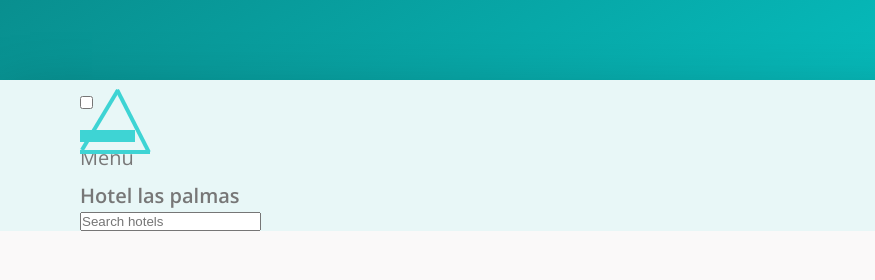
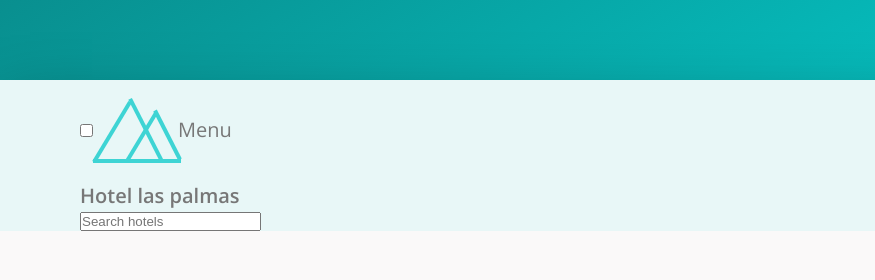
Before and after one commit to Batestickro/TrilloVersionCssAndvanced, a website: page index.html in a window 1280 px wide. Shown: the top 280 px of the page, 0-875 px from the left. Drawn offline with nearby package versions, Linux system fonts and the light colour scheme.

Commit message:
relative positioned logo

```diff
--- a/index.html
+++ b/index.html
@@ -17,18 +17,17 @@
       <div class="header__menus">
         <div class="header__logo">
           <input type="checkbox" class="header__logo-check" id="menu-toggle">
-          <label for="menu-toggle" class="header__triangles">
+          <label for="menu-toggle" class="header__logo-big">
             <div class="header__lines-big header__lines-big_left">&nbsp;</div>
             <div class="header__lines-big header__lines-big_bottom">&nbsp;</div>
             <div class="header__lines-big header__lines-big_right">&nbsp;</div>
-          <!-- </label> -->
-          <!-- <label for="menu-toggle" class="header__logo-small"> -->
+          </label>
+          <label for="menu-toggle" class="header__logo-small">
             <div class="header__lines-small header__lines-small_left">&nbsp;</div>
             <div class="header__lines-small header__lines-small_bottom">&nbsp;</div>
             <div class="header__lines-small header__lines-small_right">&nbsp;</div>
-            <div for="menu-toggle" class="header__lines-text">Menu</div>
           </label>
-          <!-- <label for="menu-toggle" class="header__logo-text">Menu</label> -->
+          <label for="menu-toggle" class="header__logo-text">Menu</label>
         </div>
         <nav class="header__nav">
           <div class="header__nav-box">
--- a/sass/_header.scss
+++ b/sass/_header.scss
@@ -10,11 +10,39 @@
     position: relative;
   }
 
-  &__triangles {
-    // display: flex;
+  &__logo {
+    height: 100%;
+    flex: 0 0 10%;
+    display: flex;
+    align-items: center;
+
+    // &-check {
+    //   flex: 0 0 100%;
+    //   height: 100%;
+    // }
+
+    &-big, &-small {
+      flex: 0 0 25%;
+      height: 100%;
     }
 
-  &__lines-big {
+    &-small {
+      transform: translateX(-3.7rem);
+    }
+
+    &-text {
+      position: relative;
+      right: 4rem;
+    }
+  }
+
+  // &__logo-small {
+  //   transition: transform .7s linear, opacity .3s linear .25s;
+  // }
+
+  &__lines {
+
+    &-big {
       width: 7rem;
       height: 4px;
       background-color: var(--color-primary);
@@ -22,26 +50,51 @@
 
       &_left {
         transform: rotate(-59deg);
-      right: 1.5rem;
+        top: 5rem;
+        right: 1.6rem;
       }
 
       &_bottom {
-      top: 2.8rem;
-      // right: 7rem;
+        top: 7.5rem;
       }
 
       &_right {
         transform: rotate(63deg);
         left: 1.8rem;
-      bottom: .7rem;
+        top: 4rem;
       }
     }
 
-  &__lines-small {
+    &-small {
       width: 5.5rem;
       height: 4px;
       background-color: var(--color-primary);
+      position: relative;
+
+      &_left {
+        transform: rotate(-59deg);
+        top: 5.5rem;
+        right: 1.2rem;
       }
+
+      &_bottom {
+        top: 7.5rem;
+        // left: 3rem;
+      }
+
+      &_right {
+        transform: rotate(63deg);
+        left: 1.4rem;
+        top: 4.5rem;
+      }
+    }
+  }
+
+
+  // &__logo:hover &__logo-small {
+  //   transform: translateX(-1.5rem);
+  //   opacity: 0;
+  // }
 
   // &__logo {
   //   flex: 0 0 12%;
```
Also changed, not shown: css/style.css. Lines whose indentation alone changed are shown as unchanged.
